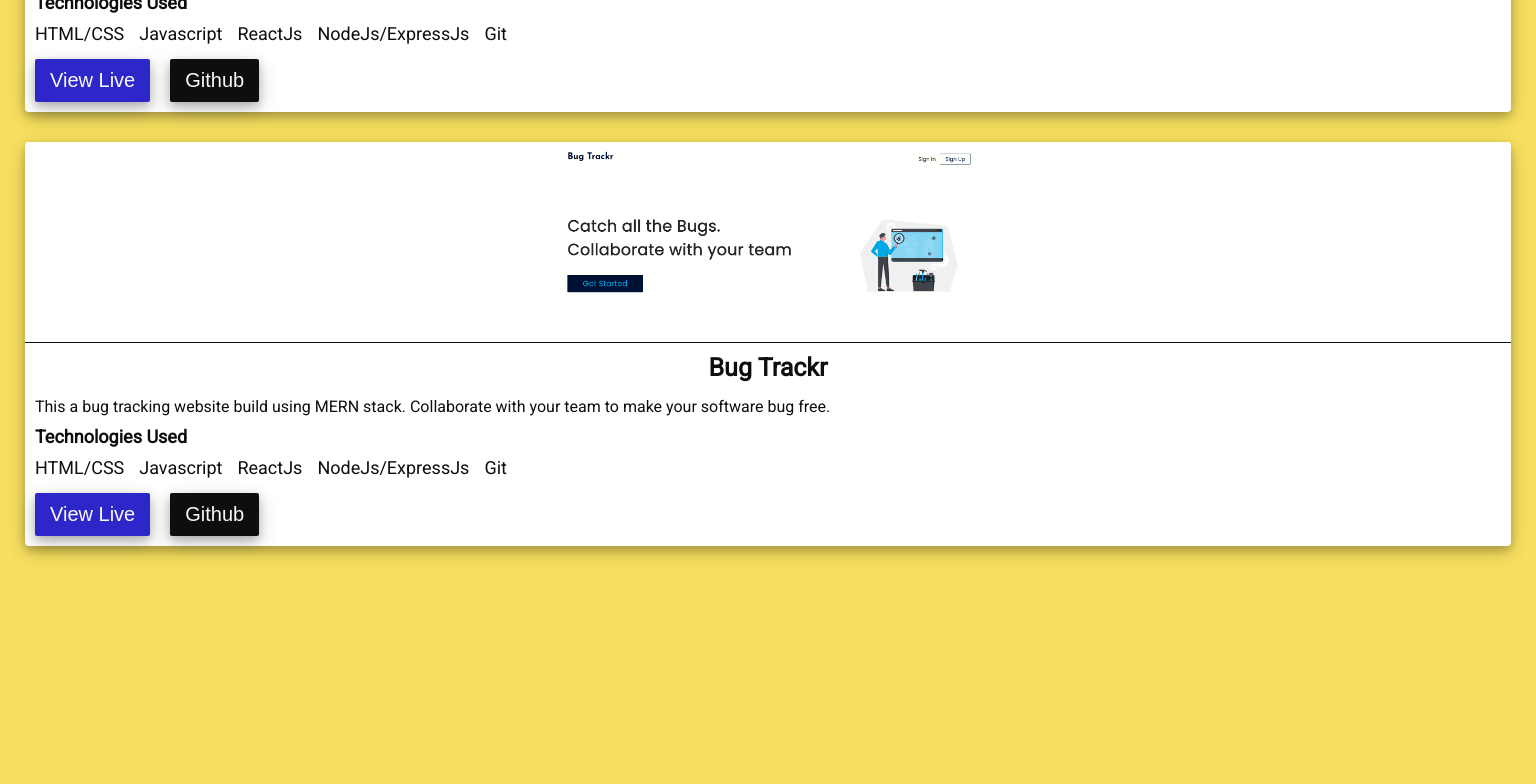
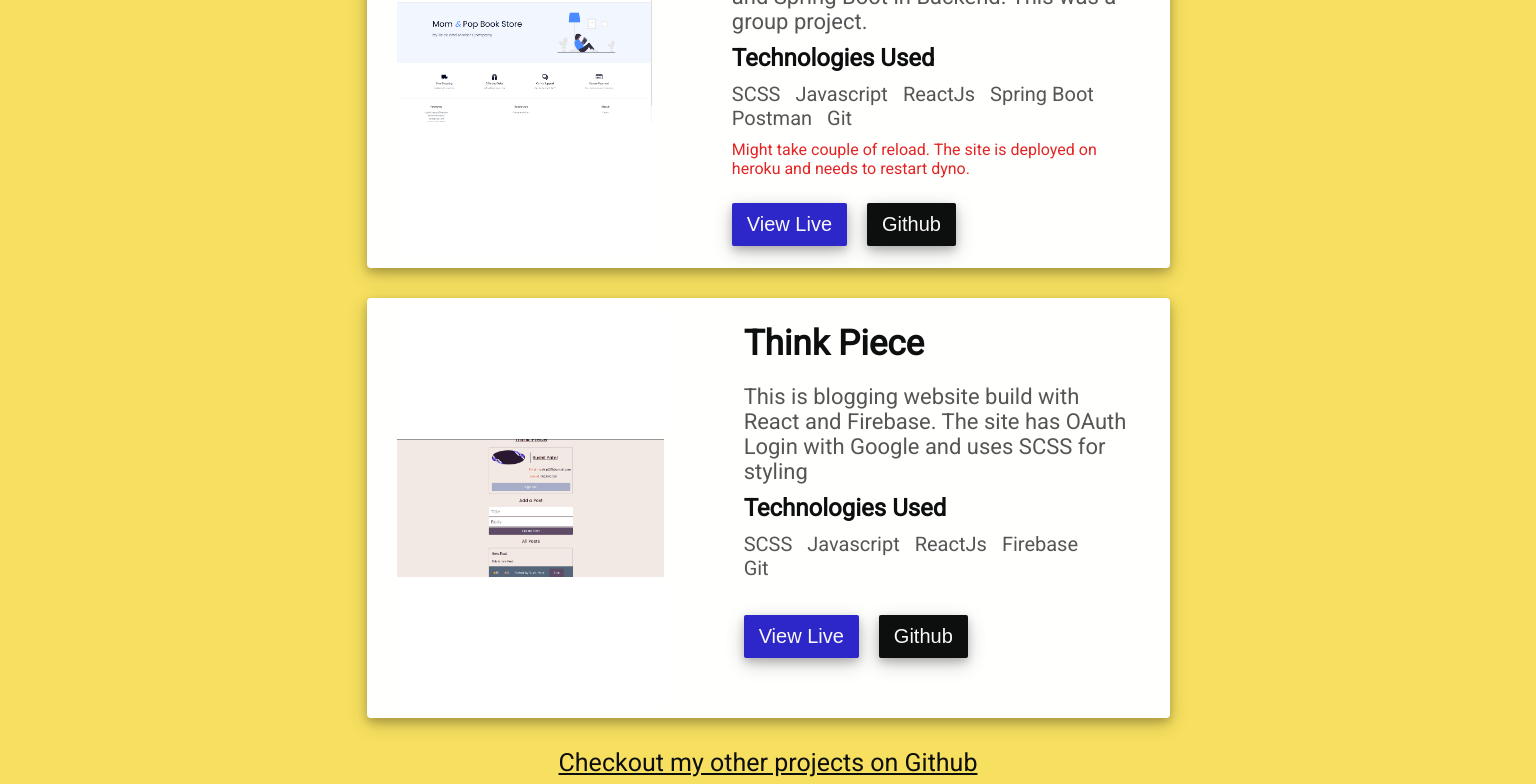
Before and after one commit to rushilp2311/portfolio-site, a Next.js app: page /projects in a window 1536 px wide. Shown: the part 940-1724 px from the top of the page. Before the commit the page ends 1536 px from the top, so only its background shows below. Built offline with nearby package versions, Linux system fonts and the light colour scheme.

Commit message:
Projects Page completed

```diff
--- a/pages/projects.jsx
+++ b/pages/projects.jsx
@@ -1,6 +1,7 @@
 import React, { useEffect } from "react";
 import Header from "../src/components/Header";
 import Head from "next/head";
+import Link from "next/link";
 import Project from "../src/components/Project";
 const Projects = () => {
   useEffect(() => {
@@ -28,44 +29,55 @@ const Projects = () => {
           description="This a bug tracking website build using MERN stack. Collaborate with your team to make your software bug free."
           liveLink="https://focused-ramanujan-1df165.netlify.app/"
           codeLink="https://github.com/rushilp2311/bug-trackr"
+          note=""
           image="/static/bugtrackr.png"
           technologiesUsed={[
-            "HTML/CSS",
+            "SCSS",
             "Javascript",
             "ReactJs",
-            "NodeJs/ExpressJs",
+            "Postman",
+            "NodeJs",
+            "ExpressJs",
             "Git",
           ]}
         />
         <Project
-          name="Bug Trackr"
-          description="This a bug tracking website build using MERN stack. Collaborate with your team to make your software bug free."
-          liveLink=""
-          codeLink=""
-          image="/static/bugtrackr.png"
+          name="Mom&Pop BookStore"
+          description="The Ecommerce site for buying books online. Built using ReactJs in Frontend and Spring Boot in Backend. This was a group project."
+          liveLink="https://frontend-4413.herokuapp.com/"
+          codeLink="https://github.com/rushilp2311/4413-Frontend"
+          note="Might take couple of reload. The site is deployed on heroku and needs to restart dyno."
+          image="/static/book.png"
           technologiesUsed={[
-            "HTML/CSS",
+            "SCSS",
             "Javascript",
             "ReactJs",
-            "NodeJs/ExpressJs",
+            "Spring Boot",
+            "Postman",
             "Git",
           ]}
         />
         <Project
-          name="Bug Trackr"
-          description="This a bug tracking website build using MERN stack. Collaborate with your team to make your software bug free."
-          liveLink=""
-          codeLink=""
-          image="/static/bugtrackr.png"
+          name="Think Piece"
+          description="This is blogging website build with React and Firebase. The site has OAuth Login with Google and uses SCSS for styling"
+          liveLink="https://think-piece-d4578.firebaseapp.com/"
+          codeLink="https://github.com/rushilp2311/Think-Piece"
+          note=""
+          image="/static/think.png"
           technologiesUsed={[
-            "HTML/CSS",
+            "SCSS",
             "Javascript",
             "ReactJs",
-            "NodeJs/ExpressJs",
+            "Firebase",
             "Git",
           ]}
         />
       </div>
+      <Link href="https://github.com/rushilp2311">
+        <a target="_blank" rel="noreferrer" style={{ textDecoration: "none" }}>
+          <p className="other-projects">Checkout my other projects on Github</p>
+        </a>
+      </Link>
     </div>
   );
 };
--- a/src/components/Project.jsx
+++ b/src/components/Project.jsx
@@ -8,8 +8,10 @@ const Project = (props) => {
     codeLink,
     image,
     technologiesUsed,
+    note,
   } = props;
   return (
+    <div className="main-project-container">
       <div className="project-container">
         <div className="image-container">
           <img src={image} alt="" className="image" />
@@ -23,13 +25,19 @@ const Project = (props) => {
               <li>{tech}</li>
             ))}
           </ul>
+          <p className="project-note">{note}</p>
           <div className="buttons">
             <Link href={liveLink}>
+              <a target="_blank" rel="noreferrer">
                 <button className="btn-blue">View Live</button>
+              </a>
             </Link>
             <Link href={codeLink}>
+              <a  >
                 <button className="btn-primary">Github</button>
+              </a>
             </Link>
+          </div>
         </div>
       </div>
     </div>
--- a/styles/_home.scss
+++ b/styles/_home.scss
@@ -71,7 +71,7 @@
       }
       .project-link {
         cursor: pointer;
-        margin-top: 150px;
+        margin-top: 100px;
         width: 100%;
         text-align: center;
         font-size: 44px;
--- a/styles/_project.scss
+++ b/styles/_project.scss
@@ -1,6 +1,8 @@
 @import "_variables";
 @import "_mixins";
-
+.main-project-container {
+  display: flex;
+  justify-content: center;
   .project-container {
     border-radius: 4px;
     display: flex;
@@ -12,7 +14,8 @@
       border-top-left-radius: 4px;
       border-top-right-radius: 4px;
       height: 200px;
-    border-bottom: 1px solid $primary-color;
+      max-width: 400px;
+
       background-color: white;
       .image {
         border-radius: 4px;
@@ -23,12 +26,14 @@
     }
     .project-info {
       margin-top: 10px;
+
       .project-heading {
         font-size: 25px;
         font-weight: 700;
         text-align: center;
       }
       .project-description {
+        opacity: 0.7;
         margin-top: 10px;
         padding: 5px 10px;
       }
@@ -42,11 +47,17 @@
         margin: 0;
         list-style: none;
         li {
+          opacity: 0.7;
           font-size: 18px;
           font-weight: 500;
           display: inline-block;
           margin-right: 15px;
         }
+      }
+      .project-note {
+        // margin-top: 10px;
+        padding: 5px 10px;
+        color: rgb(228, 36, 36);
       }
       .buttons {
         .btn-blue {
@@ -60,3 +71,52 @@
       }
     }
   }
+}
+@media (min-width: 1371px) {
+  .main-project-container {
+    display: flex;
+    justify-content: center;
+    .project-container {
+      padding: 10px 30px;
+      border-radius: 4px;
+      display: flex;
+      flex-direction: row;
+      margin-top: 30px;
+      height: 400px;
+      width: 50%;
+
+      .image-container {
+        height: 400px;
+        border: 0;
+        .image {
+          height: 400px;
+          width: 100%;
+        }
+      }
+      .project-info {
+        margin-left: 70px;
+        .project-heading {
+          padding: 5px 10px;
+          text-align: left;
+          font-size: 35px;
+        }
+        .project-description {
+          font-size: 22px;
+        }
+        .tech-heading {
+          font-size: 24px;
+        }
+        .techUsed {
+          padding: 5px 10px;
+
+          li {
+            font-size: 20px;
+          }
+        }
+        .buttons {
+          margin-top: 10px;
+        }
+      }
+    }
+  }
+}
--- a/styles/_projects.scss
+++ b/styles/_projects.scss
@@ -13,4 +13,29 @@
       text-decoration: underline;
     }
   }
+  .other-projects {
+    margin-top: 30px;
+    text-align: center;
+    font-size: 25px;
+
+    color: $primary-color;
+    text-decoration: underline;
+  }
 }
+
+@media (min-width: 700px) {
+  .projects-container {
+    color: $primary-color;
+    margin: 50px 25px;
+    .projects-header {
+      margin-top: 100px;
+      margin-bottom: 30px;
+      p {
+        text-align: center;
+        font-size: 60px;
+        font-weight: 800;
+        text-decoration: underline;
+      }
+    }
+  }
+}
```
Also changed, not shown: public/static/book.png (added), public/static/think.png (added). Lines whose indentation alone changed are shown as unchanged.
